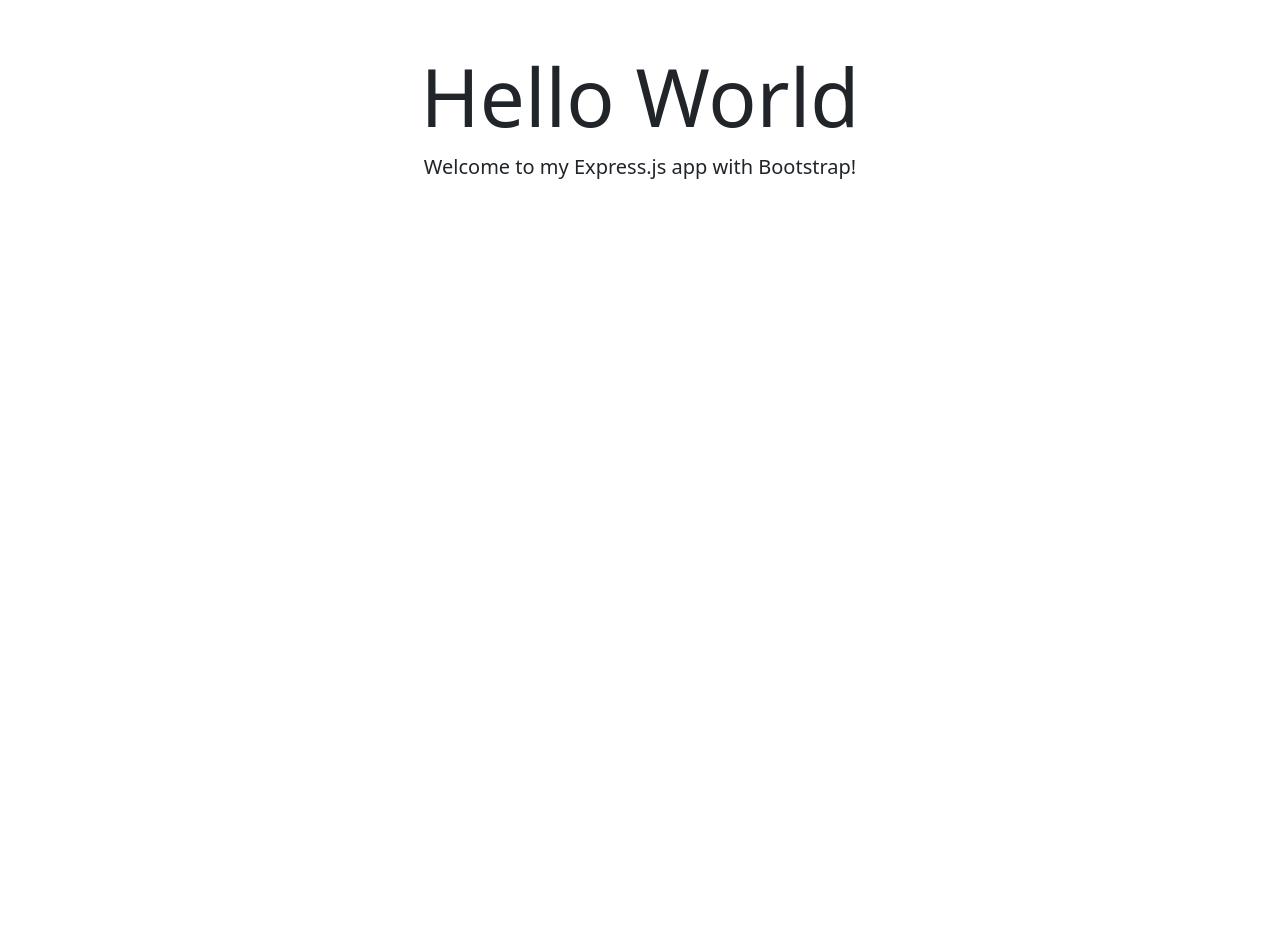
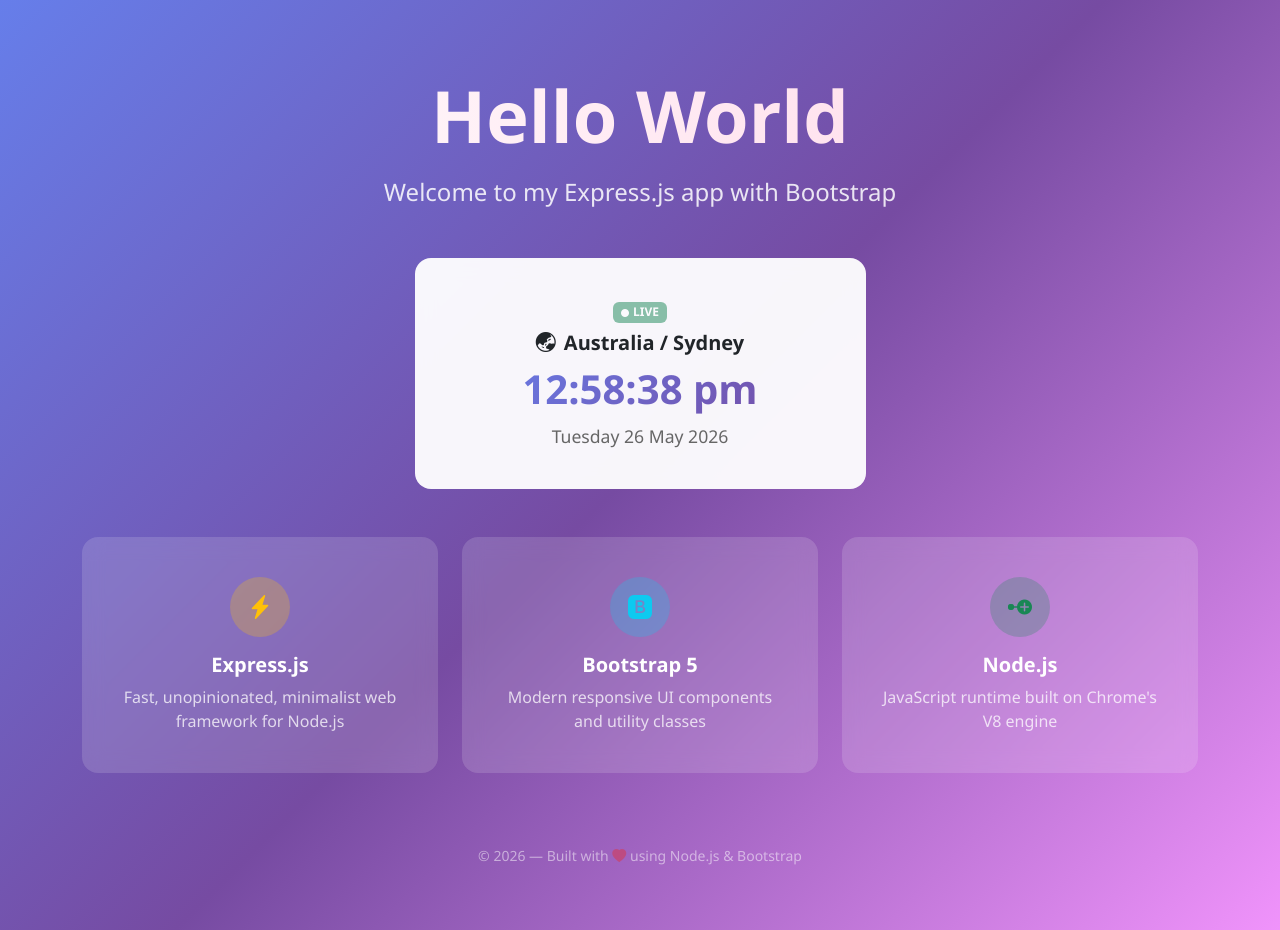
Before and after one commit to msftnutta/AZ-2008-May-26-2026, a website: page public/index.html in a window 1280 px wide. Before the commit the page ends 800 px from the top, so only its background shows below. Drawn offline with nearby package versions, Linux system fonts and the light colour scheme.

Commit message:
#5 modernize this web site

```diff
--- a/public/index.html
+++ b/public/index.html
@@ -5,12 +5,148 @@
   <meta name="viewport" content="width=device-width, initial-scale=1.0">
   <title>Hello World</title>
   <link href="https://cdn.jsdelivr.net/npm/bootstrap@5.3.3/dist/css/bootstrap.min.css" rel="stylesheet">
+  <link href="https://cdn.jsdelivr.net/npm/bootstrap-icons@1.11.3/font/bootstrap-icons.min.css" rel="stylesheet">
+  <style>
+    body {
+      min-height: 100vh;
+      background: linear-gradient(135deg, #667eea 0%, #764ba2 50%, #f093fb 100%);
+      font-family: 'Segoe UI', system-ui, sans-serif;
+    }
+    .hero-title {
+      font-weight: 800;
+      background: linear-gradient(90deg, #fff, #ffd6e7);
+      -webkit-background-clip: text;
+      -webkit-text-fill-color: transparent;
+      background-clip: text;
+    }
+    .hero-subtitle {
+      color: rgba(255, 255, 255, 0.85);
+    }
+    .card-modern {
+      border: none;
+      border-radius: 1rem;
+      backdrop-filter: blur(10px);
+      background: rgba(255, 255, 255, 0.15);
+      color: #fff;
+      transition: transform 0.3s ease, box-shadow 0.3s ease;
+    }
+    .card-modern:hover {
+      transform: translateY(-5px);
+      box-shadow: 0 20px 40px rgba(0, 0, 0, 0.2);
+    }
+    .card-time {
+      background: rgba(255, 255, 255, 0.95);
+      color: #333;
+    }
+    .card-time:hover {
+      background: #fff;
+    }
+    .time-display {
+      font-size: 2.5rem;
+      font-weight: 700;
+      background: linear-gradient(135deg, #667eea, #764ba2);
+      -webkit-background-clip: text;
+      -webkit-text-fill-color: transparent;
+      background-clip: text;
+    }
+    .date-display {
+      color: #666;
+      font-size: 1.1rem;
+    }
+    .badge-live {
+      animation: pulse 2s infinite;
+    }
+    @keyframes pulse {
+      0%, 100% { opacity: 1; }
+      50% { opacity: 0.5; }
+    }
+    .feature-icon {
+      width: 60px;
+      height: 60px;
+      border-radius: 50%;
+      display: inline-flex;
+      align-items: center;
+      justify-content: center;
+      font-size: 1.5rem;
+    }
+  </style>
 </head>
 <body>
-  <div class="container text-center mt-5">
-    <h1 class="display-1">Hello World</h1>
-    <p class="lead">Welcome to my Express.js app with Bootstrap!</p>
+  <div class="container py-5">
+    <!-- Hero Section -->
+    <div class="text-center mb-5 pt-4">
+      <h1 class="display-2 hero-title mb-3">Hello World</h1>
+      <p class="fs-4 hero-subtitle">Welcome to my Express.js app with Bootstrap</p>
+    </div>
+
+    <!-- Time Card -->
+    <div class="row justify-content-center mb-5">
+      <div class="col-md-5">
+        <div class="card card-modern card-time p-4 text-center">
+          <div class="card-body">
+            <span class="badge bg-success badge-live mb-2"><i class="bi bi-circle-fill me-1" style="font-size: 0.5rem;"></i>LIVE</span>
+            <h5 class="card-title fw-bold text-dark mb-1"><i class="bi bi-globe-asia-australia me-2"></i>Australia / Sydney</h5>
+            <p class="time-display mb-1" id="aus-time"></p>
+            <p class="date-display mb-0" id="aus-date"></p>
+          </div>
+        </div>
+      </div>
+    </div>
+
+    <!-- Feature Cards -->
+    <div class="row g-4 justify-content-center">
+      <div class="col-md-4">
+        <div class="card card-modern p-4 text-center h-100">
+          <div class="card-body">
+            <div class="feature-icon bg-warning bg-opacity-25 text-warning mx-auto mb-3">
+              <i class="bi bi-lightning-charge-fill"></i>
+            </div>
+            <h5 class="fw-bold">Express.js</h5>
+            <p class="opacity-75 mb-0">Fast, unopinionated, minimalist web framework for Node.js</p>
+          </div>
+        </div>
+      </div>
+      <div class="col-md-4">
+        <div class="card card-modern p-4 text-center h-100">
+          <div class="card-body">
+            <div class="feature-icon bg-info bg-opacity-25 text-info mx-auto mb-3">
+              <i class="bi bi-bootstrap-fill"></i>
+            </div>
+            <h5 class="fw-bold">Bootstrap 5</h5>
+            <p class="opacity-75 mb-0">Modern responsive UI components and utility classes</p>
+          </div>
+        </div>
+      </div>
+      <div class="col-md-4">
+        <div class="card card-modern p-4 text-center h-100">
+          <div class="card-body">
+            <div class="feature-icon bg-success bg-opacity-25 text-success mx-auto mb-3">
+              <i class="bi bi-node-plus-fill"></i>
+            </div>
+            <h5 class="fw-bold">Node.js</h5>
+            <p class="opacity-75 mb-0">JavaScript runtime built on Chrome's V8 engine</p>
+          </div>
+        </div>
+      </div>
+    </div>
+
+    <!-- Footer -->
+    <div class="text-center mt-5 pt-4">
+      <p class="text-white opacity-50 small">&copy; 2026 &mdash; Built with <i class="bi bi-heart-fill text-danger"></i> using Node.js &amp; Bootstrap</p>
+    </div>
   </div>
+
   <script src="https://cdn.jsdelivr.net/npm/bootstrap@5.3.3/dist/js/bootstrap.bundle.min.js"></script>
+  <script>
+    function updateAustraliaTime() {
+      const timeOpts = { timeZone: 'Australia/Sydney', hour: '2-digit', minute: '2-digit', second: '2-digit', hour12: true };
+      const dateOpts = { timeZone: 'Australia/Sydney', weekday: 'long', year: 'numeric', month: 'long', day: 'numeric' };
+      const now = new Date();
+      document.getElementById('aus-time').textContent = now.toLocaleTimeString('en-AU', timeOpts);
+      document.getElementById('aus-date').textContent = now.toLocaleDateString('en-AU', dateOpts);
+    }
+    updateAustraliaTime();
+    setInterval(updateAustraliaTime, 1000);
+  </script>
 </body>
 </html>
```
